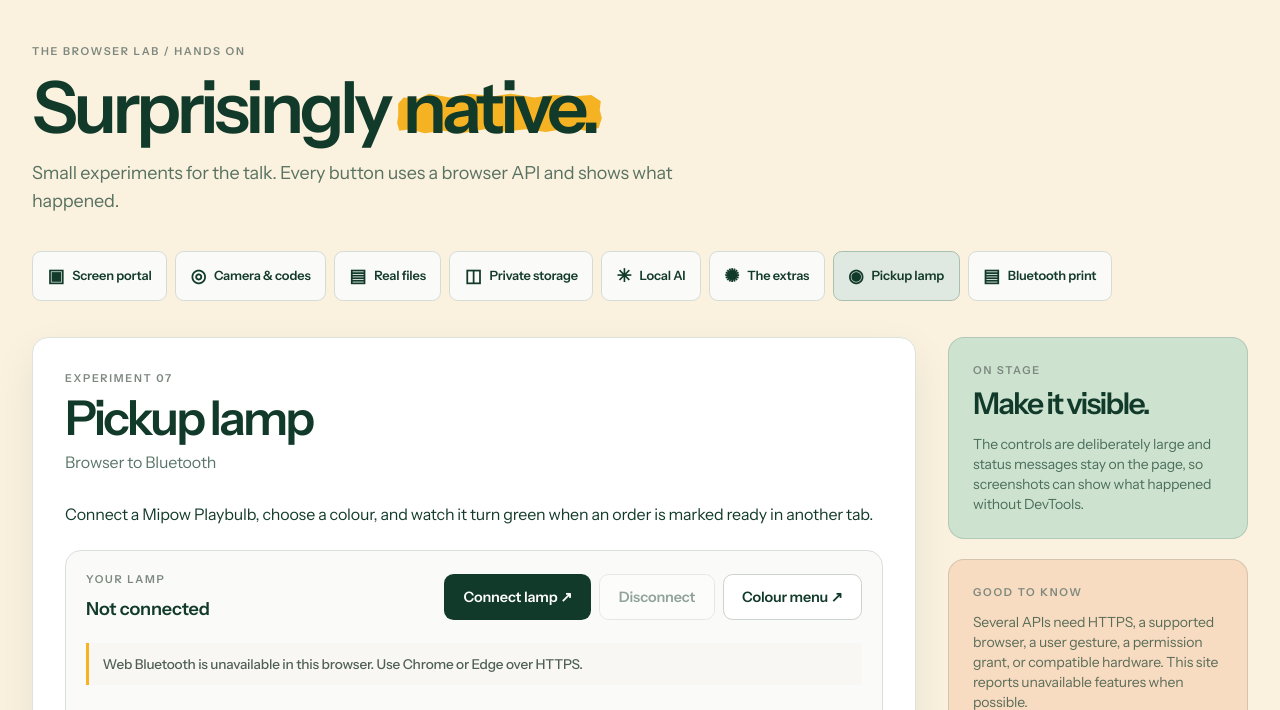
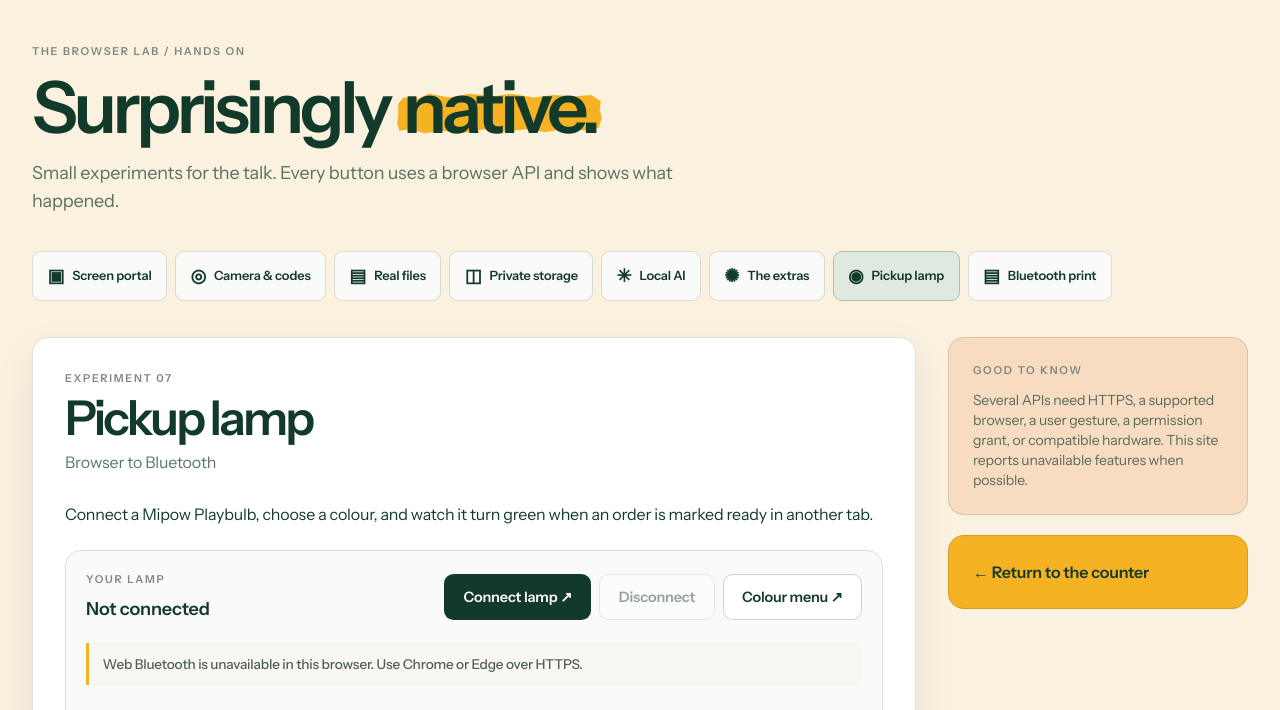
Before and after one commit to conroyp/delete-your-dependencies, a website with bundled scripts: page public/lab-lamp.html in a window 1280 px wide. Shown: the part 80-790 px from the top of the page. Built offline with nearby package versions, Linux system fonts and the light colour scheme; files whose address does not match are found by name.

Commit message:
Lose stage direction

```diff
--- a/public/lab-lamp.html
+++ b/public/lab-lamp.html
@@ -230,14 +230,6 @@
           </div>
         </section>
         <aside class="space-y-5">
-          <div class="rounded-2xl border border-ink/15 bg-mint p-6">
-            <p class="eyebrow">ON STAGE</p>
-            <h3 class="display mt-2 text-3xl">Make it visible.</h3>
-            <p class="mt-3 text-sm text-ink/70">
-              The controls are deliberately large and status messages stay on
-              the page, so screenshots can show what happened without DevTools.
-            </p>
-          </div>
           <div class="rounded-2xl border border-ink/15 bg-pink p-6">
             <p class="eyebrow">GOOD TO KNOW</p>
             <p class="mt-3 text-sm text-ink/70">
```
Also changed, not shown: public/build/assets/app.css.
